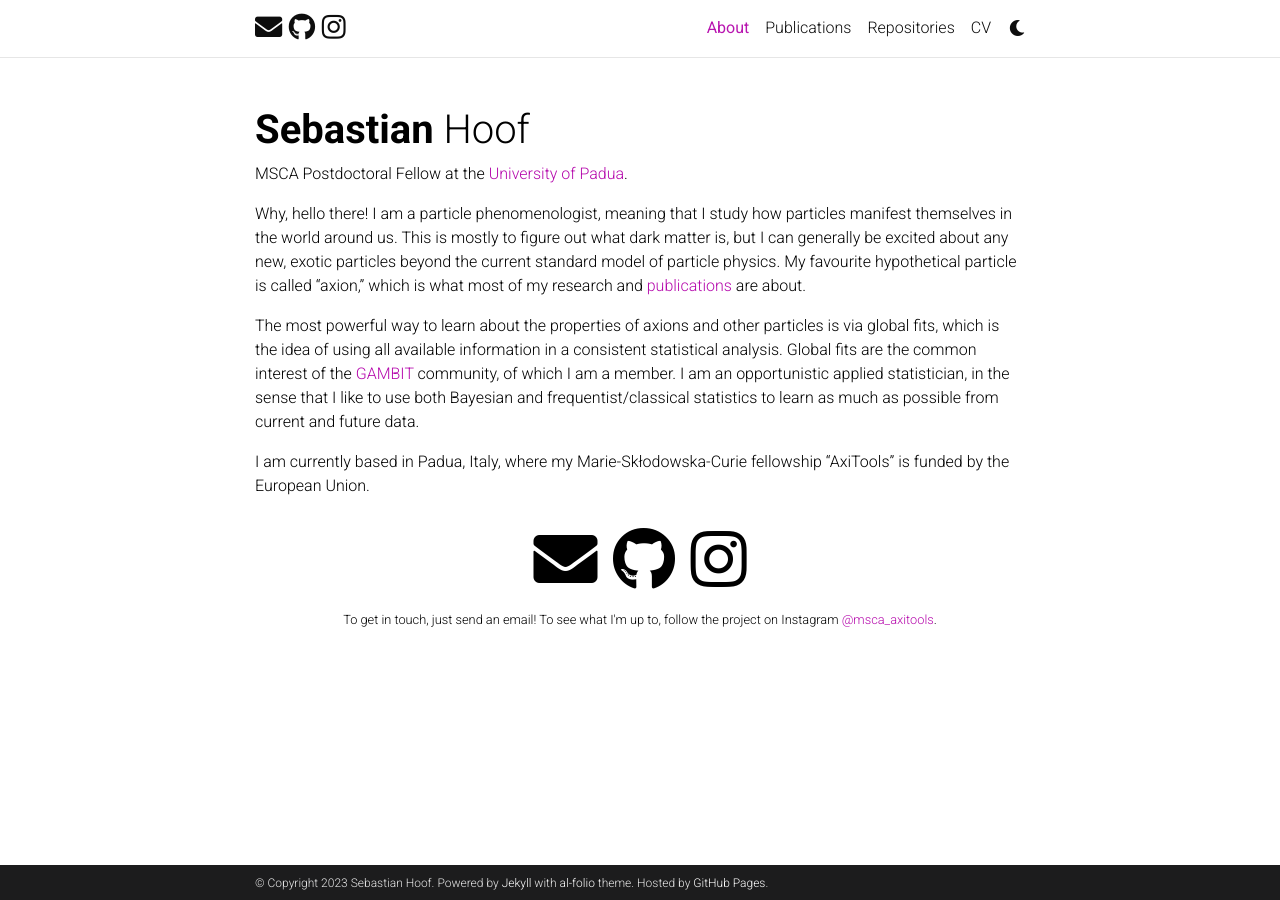
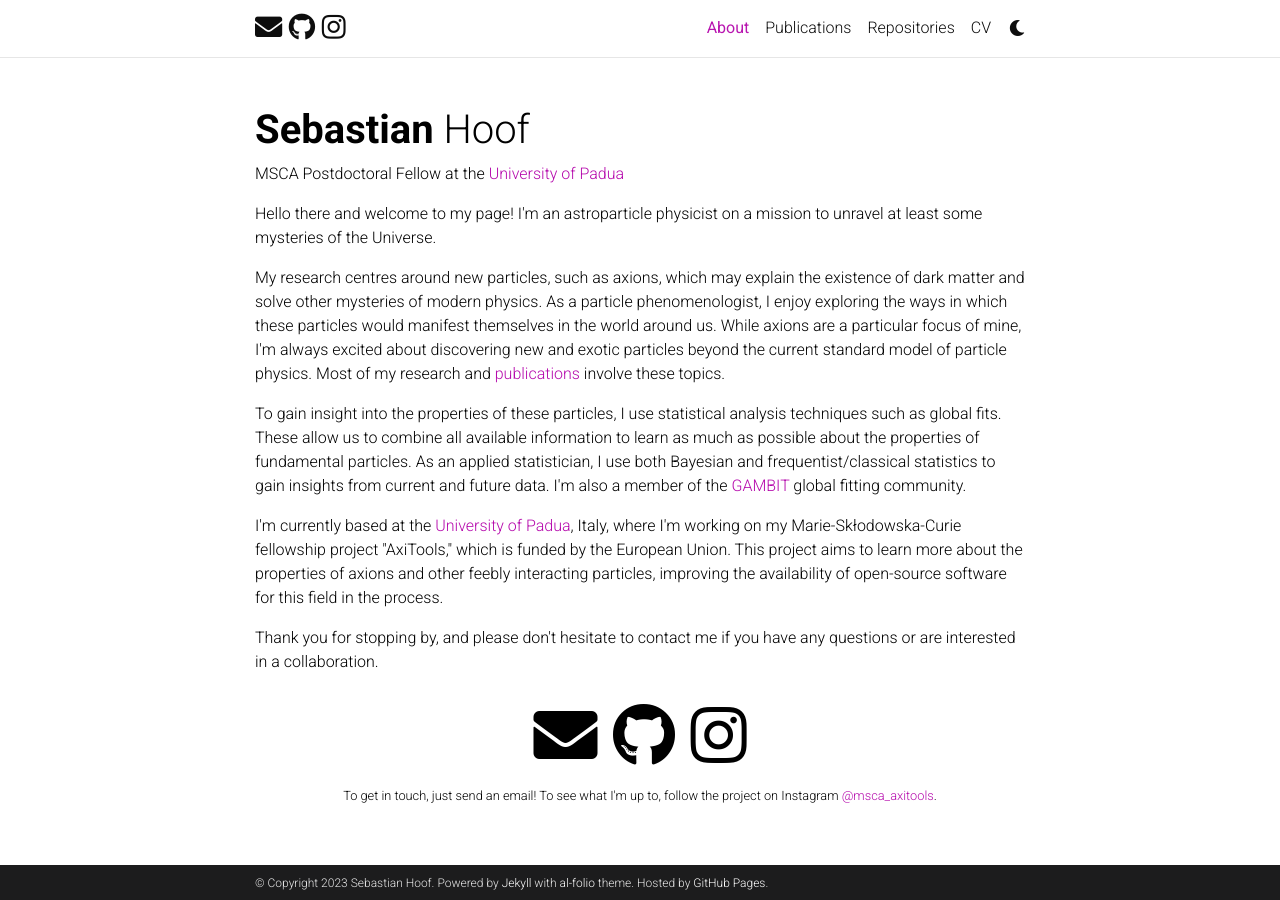
Before and after one commit to sebhoof/sebhoof.github.io, a Jekyll site: the page built from _pages/about.md, in a window 1280 px wide. Built offline with Jekyll 4.4.1, drawn with Linux system fonts in a browser that asks for light colours; comment, search, counter and statistics services are not loaded; a style sheet for code colours, icons or effects is not loaded.

Commit message:
Updated About section. Added more info to citations.

```diff
--- a/_layouts/bib.html
+++ b/_layouts/bib.html
@@ -141,6 +141,12 @@
           {%- if entry.arxiv %}
             <a href="http://arxiv.org/abs/{{ entry.arxiv }}" class="btn btn-sm z-depth-0" role="button">arXiv</a>
           {%- endif %}
+          {%- if entry.github %}
+            <a href="https://github.com/{{ entry.github }}" class="btn btn-sm z-depth-0" role="button">Github</a>
+          {%- endif %}
+          {%- if entry.zenodo_doi %}
+            <a href="https://doi.org/{{ entry.zenodo_doi }}" class="btn btn-sm z-depth-0" role="button">Zenodo</a>
+          {%- endif %}
           {%- if entry.bibtex_show %}
             <a class="bibtex btn btn-sm z-depth-0" role="button">Bib</a>
           {%- endif %}
--- a/_pages/about.md
+++ b/_pages/about.md
@@ -2,7 +2,7 @@
 layout: about
 title: About
 permalink: /
-subtitle: MSCA Postdoctoral Fellow at the <a href='http://www.dfa.unipd.it/en/'>University of Padua</a>.
+subtitle: MSCA Postdoctoral Fellow at the <a href='http://www.dfa.unipd.it/en/'>University of Padua</a>
 
 profile:
   align: left
@@ -19,13 +19,17 @@ selected_papers: false # includes a list of papers marked as "selected={true}"
 social: true  # includes social icons at the bottom of the page
 ---
 
-Why, hello there!
-I am a particle phenomenologist, meaning that I study how particles manifest themselves in the world around us.
-This is mostly to figure out what dark matter is, but I can generally be excited about any new, exotic particles beyond the current standard model of particle physics.
-My favourite hypothetical particle is called &ldquo;axion,&rdquo; which is what most of my research and [publications](/publications/) are about.
+Hello there and welcome to my page! I&#39;m an astroparticle physicist on a mission to unravel at least some mysteries of the Universe.
 
-The most powerful way to learn about the properties of axions and other particles is via global fits, which is the idea of using all available information in a consistent statistical analysis.
-Global fits are the common interest of the [GAMBIT](https://gambit.hepforge.org/) community, of which I am a member.
-I am an opportunistic applied statistician, in the sense that I like to use both Bayesian and frequentist/classical statistics to learn as much as possible from current and future data.
+My research centres around new particles, such as axions, which may explain the existence of dark matter and solve other mysteries of modern physics.
+As a particle phenomenologist, I enjoy exploring the ways in which these particles would manifest themselves in the world around us.
+While axions are a particular focus of mine, I&#39;m always excited about discovering new and exotic particles beyond the current standard model of particle physics.
+Most of my research and [publications](/publications) involve these topics.
 
-I am currently based in Padua, Italy, where my Marie-Sk&#322;odowska-Curie fellowship &ldquo;AxiTools&rdquo; is funded by the European Union.
+To gain insight into the properties of these particles, I use statistical analysis techniques such as global fits.
+These allow us to combine all available information to learn as much as possible about the properties of fundamental particles.
+As an applied statistician, I use both Bayesian and frequentist/classical statistics to gain insights from current and future data. I&#39;m also a member of the [GAMBIT](https://gambit.hepforge.org/) global fitting community.
+
+I&#39;m currently based at the [University of Padua](https://www.unipd.it/en/msca-individual-postdoctoral-fellowships), Italy, where I&#39;m working on my Marie-Sk&#322;odowska-Curie fellowship project &#34;AxiTools,&#34; which is funded by the European Union. This project aims to learn more about the properties of axions and other feebly interacting particles, improving the availability of open-source software for this field in the process.
+
+Thank you for stopping by, and please don&#39;t hesitate to contact me if you have any questions or are interested in a collaboration.
```
Also changed, not shown: _bibliography/papers.bib (+18 -9 lines).
